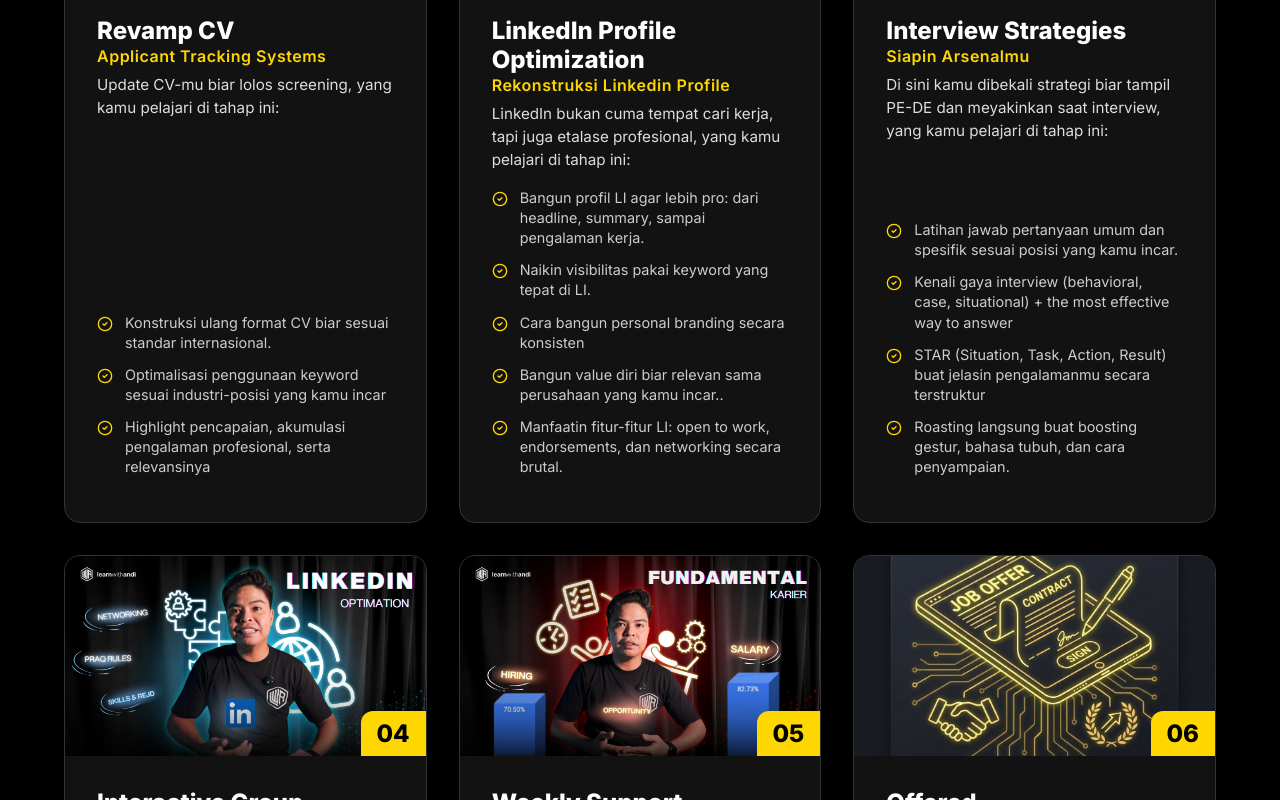
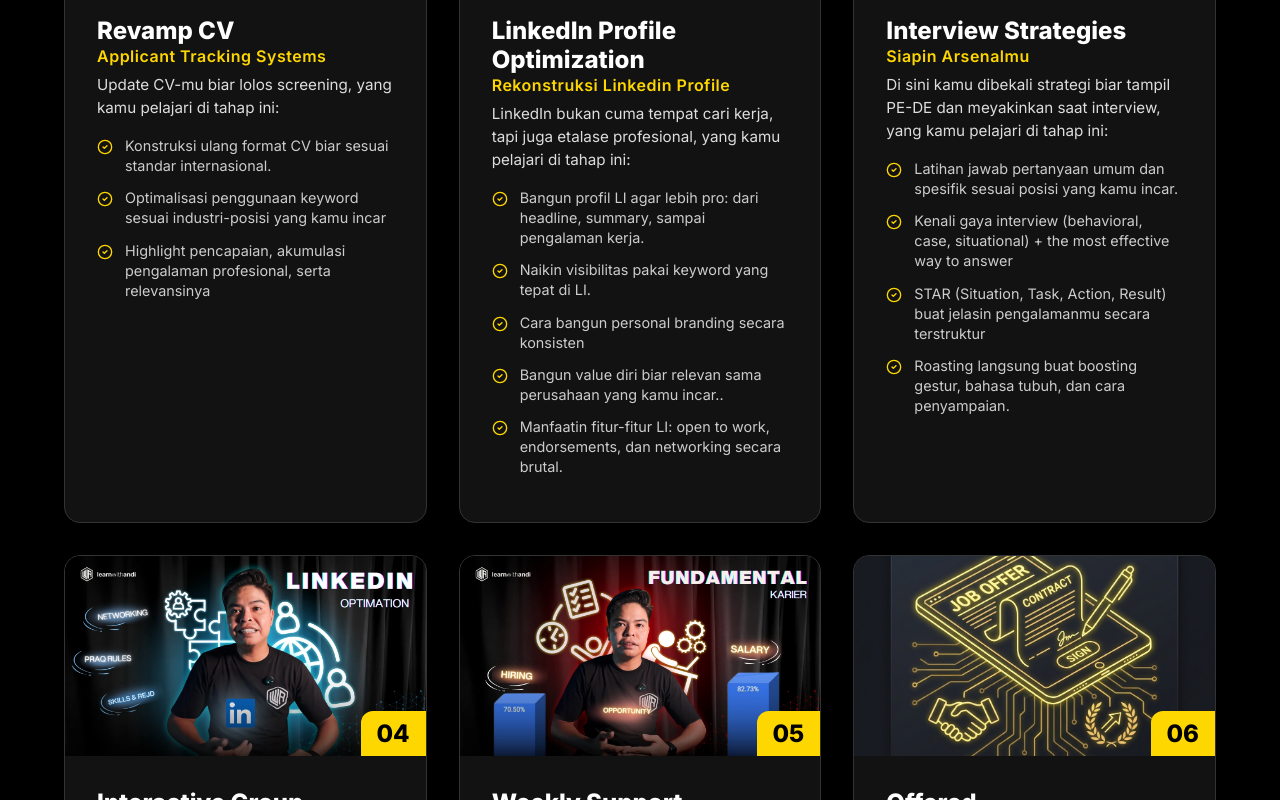
Before and after one commit to alvianzf/learnwithandi.com, a Next.js app: page / in a window 1280 px wide. Shown: the part 4220-5020 px from the top of the page. Built offline with nearby package versions, Linux system fonts and the light colour scheme.

Commit message:
style: align program card heights and checklist spacing

```diff
--- a/src/components/ProgramGallery.module.css
+++ b/src/components/ProgramGallery.module.css
@@ -121,8 +121,7 @@
   list-style: none;
   padding: 0;
   margin: 0;
-  margin-top: auto;
-  /* Push to bottom if needed, or just flow */
+  /* Removed margin-top: auto to align naturally */
 }
 
 .pointItem {
```
